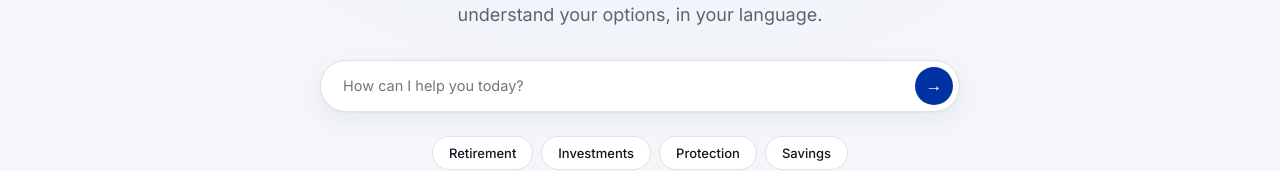
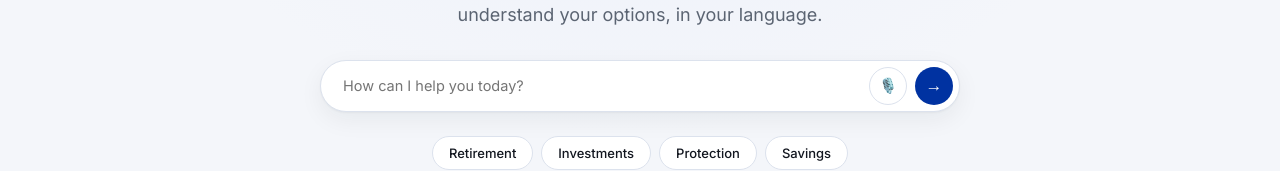
Before and after one commit to Ma-Diamond/risk-profiler, a React (Vite) app in the folder frontend/: page / in a window 1280 px wide. Shown: the part 481-652 px from the top of the page. Built offline with nearby package versions, Linux system fonts and the light colour scheme; no server answers.

Commit message:
Voice chat on landing page

```diff
--- a/frontend/src/LandingPage.jsx
+++ b/frontend/src/LandingPage.jsx
@@ -2,8 +2,12 @@ import { useState } from "react";
 import { t } from "./i18n";
 import ShieldMark from "./ShieldMark";
 
+const SpeechRecognitionAPI =
+  typeof window !== "undefined" ? window.SpeechRecognition || window.webkitSpeechRecognition : null;
+
 export default function LandingPage({ onStart, language }) {
   const [input, setInput] = useState("");
+  const [listening, setListening] = useState(false);
 
   const submit = (text) => {
     onStart(text);
@@ -12,6 +16,41 @@ export default function LandingPage({ onStart, language }) {
   const handleSubmit = (e) => {
     e.preventDefault();
     submit(input.trim());
+  };
+
+  // One-shot voice input for the very first message — speak, and it
+  // submits automatically once you stop talking. This is the entry
+  // point into the chat, not a full voice conversation yet; once
+  // inside the chat, tapping its own mic button starts the ongoing
+  // back-and-forth voice mode.
+  const startVoiceInput = () => {
+    if (!SpeechRecognitionAPI || listening) return;
+    const recognition = new SpeechRecognitionAPI();
+    recognition.lang = "en-US";
+    recognition.interimResults = true;
+    let transcript = "";
+
+    recognition.onresult = (event) => {
+      transcript = "";
+      for (let i = 0; i < event.results.length; i++) {
+        transcript += event.results[i][0].transcript;
+      }
+      setInput(transcript);
+    };
+
+    recognition.onerror = () => setListening(false);
+
+    recognition.onend = () => {
+      setListening(false);
+      if (transcript.trim()) submit(transcript.trim());
+    };
+
+    try {
+      recognition.start();
+      setListening(true);
+    } catch {
+      setListening(false);
+    }
   };
 
   const pills = t(language, "landing.pills");
@@ -29,10 +68,22 @@ export default function LandingPage({ onStart, language }) {
         <form className="landing-search" onSubmit={handleSubmit}>
           <input
             className="landing-search__input"
-            placeholder={t(language, "landing.placeholder")}
+            placeholder={listening ? t(language, "chat.listening") : t(language, "landing.placeholder")}
             value={input}
             onChange={(e) => setInput(e.target.value)}
+            disabled={listening}
           />
+          {SpeechRecognitionAPI && (
+            <button
+              type="button"
+              className={`landing-search__mic ${listening ? "landing-search__mic--active" : ""}`}
+              onClick={startVoiceInput}
+              aria-label={listening ? "Listening" : "Speak instead"}
+              title={listening ? "Listening…" : "Speak instead"}
+            >
+              {listening ? "🔴" : "🎙️"}
+            </button>
+          )}
           <button type="submit" className="landing-search__submit" aria-label="Send">
             →
           </button>
--- a/frontend/src/layout.css
+++ b/frontend/src/layout.css
@@ -1493,6 +1493,12 @@
     font-size: 20px;
   }
 
+  .landing-search__mic {
+    width: 46px;
+    height: 46px;
+    font-size: 18px;
+  }
+
   .landing-pill {
     font-size: 14.5px;
     padding: 10px 20px;
@@ -1541,6 +1547,26 @@
   flex-shrink: 0;
 }
 
+.landing-search__mic {
+  width: 38px;
+  height: 38px;
+  border-radius: 50%;
+  border: 1px solid var(--border);
+  background: var(--surface);
+  font-size: 15px;
+  display: flex;
+  align-items: center;
+  justify-content: center;
+  cursor: pointer;
+  flex-shrink: 0;
+}
+
+.landing-search__mic--active {
+  border-color: #B3261E;
+  color: #B3261E;
+  animation: mic-pulse 1.1s infinite;
+}
+
 .landing-pills {
   display: flex;
   flex-wrap: wrap;
```
